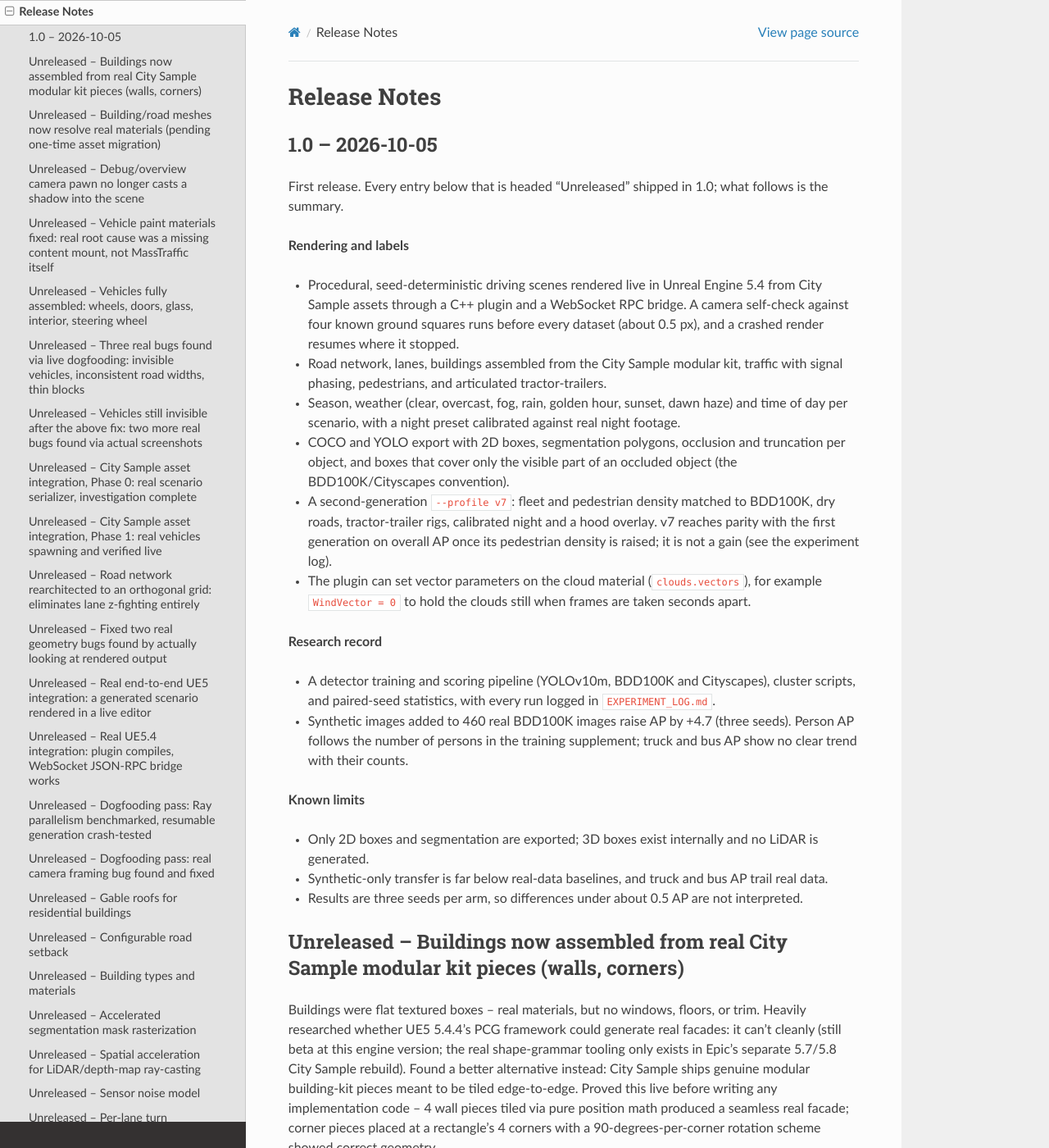
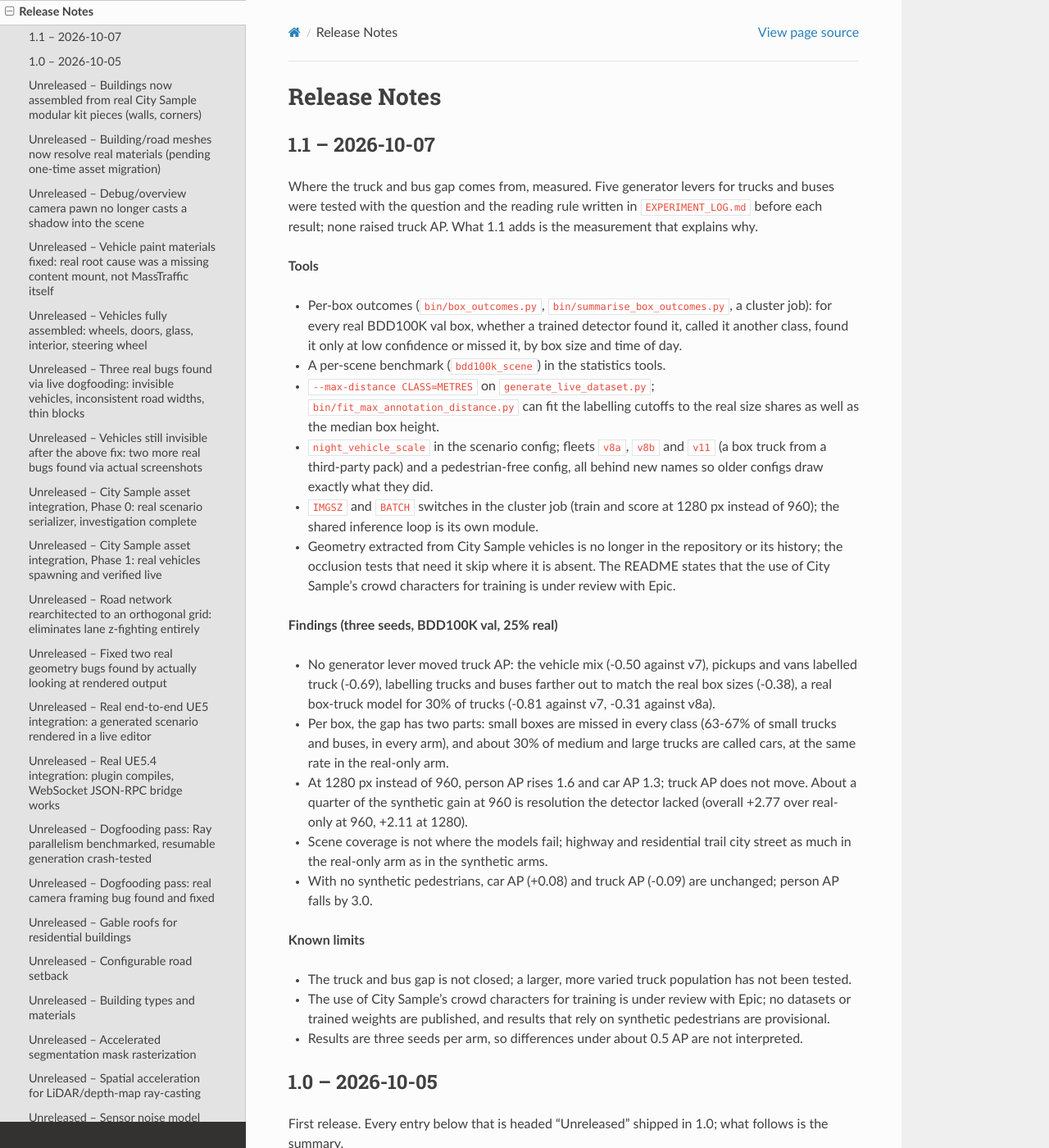
Before and after one commit to evanpetersen919/VantageCV-V2, a Sphinx documentation site: the page built from docs/release_notes.rst, in a window 1280 px wide and 1400 px high. Shown: the whole window at 82% size. Built offline with Sphinx 7.4.7 and the Read the Docs theme 3.1.0, drawn with Linux system fonts in a browser that asks for light colours.

Commit message:
Release 1.1.0: bump the version (pyproject, docs, CITATION), add the 1.1 release notes; mesh tests skip the third-party box truck, which has a measured box but no render mesh

```diff
--- a/docs/conf.py
+++ b/docs/conf.py
@@ -16,7 +16,7 @@ sys.path.insert(0, os.path.abspath(".."))
 project = "Synthetic AV Dataset Generator"
 copyright = "2026, Evan Petersen"  # pylint: disable=redefined-builtin
 author = "Evan Petersen"
-release = "1.0.0"
+release = "1.1.0"
 
 extensions = [
     "sphinx.ext.autodoc",
--- a/docs/release_notes.rst
+++ b/docs/release_notes.rst
@@ -1,5 +1,51 @@
 Release Notes
 ==============
+
+1.1 -- 2026-10-07
+-----------------
+
+Where the truck and bus gap comes from, measured. Five generator levers for trucks and buses were tested
+with the question and the reading rule written in ``EXPERIMENT_LOG.md`` before each result; none raised
+truck AP. What 1.1 adds is the measurement that explains why.
+
+**Tools**
+
+- Per-box outcomes (``bin/box_outcomes.py``, ``bin/summarise_box_outcomes.py``, a cluster job): for every
+  real BDD100K val box, whether a trained detector found it, called it another class, found it only at
+  low confidence or missed it, by box size and time of day.
+- A per-scene benchmark (``bdd100k_scene``) in the statistics tools.
+- ``--max-distance CLASS=METRES`` on ``generate_live_dataset.py``; ``bin/fit_max_annotation_distance.py``
+  can fit the labelling cutoffs to the real size shares as well as the median box height.
+- ``night_vehicle_scale`` in the scenario config; fleets ``v8a``, ``v8b`` and ``v11`` (a box truck from a
+  third-party pack) and a pedestrian-free config, all behind new names so older configs draw exactly what
+  they did.
+- ``IMGSZ`` and ``BATCH`` switches in the cluster job (train and score at 1280 px instead of 960); the
+  shared inference loop is its own module.
+- Geometry extracted from City Sample vehicles is no longer in the repository or its history; the
+  occlusion tests that need it skip where it is absent. The README states that the use of City Sample's
+  crowd characters for training is under review with Epic.
+
+**Findings (three seeds, BDD100K val, 25% real)**
+
+- No generator lever moved truck AP: the vehicle mix (-0.50 against v7), pickups and vans labelled truck
+  (-0.69), labelling trucks and buses farther out to match the real box sizes (-0.38), a real box-truck
+  model for 30% of trucks (-0.81 against v7, -0.31 against v8a).
+- Per box, the gap has two parts: small boxes are missed in every class (63-67% of small trucks and buses,
+  in every arm), and about 30% of medium and large trucks are called cars, at the same rate in the
+  real-only arm.
+- At 1280 px instead of 960, person AP rises 1.6 and car AP 1.3; truck AP does not move. About a quarter
+  of the synthetic gain at 960 is resolution the detector lacked (overall +2.77 over real-only at 960,
+  +2.11 at 1280).
+- Scene coverage is not where the models fail; highway and residential trail city street as much in the
+  real-only arm as in the synthetic arms.
+- With no synthetic pedestrians, car AP (+0.08) and truck AP (-0.09) are unchanged; person AP falls by 3.0.
+
+**Known limits**
+
+- The truck and bus gap is not closed; a larger, more varied truck population has not been tested.
+- The use of City Sample's crowd characters for training is under review with Epic; no datasets or trained
+  weights are published, and results that rely on synthetic pedestrians are provisional.
+- Results are three seeds per arm, so differences under about 0.5 AP are not interpreted.
 
 1.0 -- 2026-10-05
 -----------------
--- a/pyproject.toml
+++ b/pyproject.toml
@@ -1,6 +1,6 @@
 [tool.poetry]
 name = "synthetic-av-dataset-gen"
-version = "1.0.0"
+version = "1.1.0"
 description = "Professional procedural synthetic AV perception dataset generator"
 authors = ["Evan Petersen <evanpetersen919@gmail.com>"]
 readme = "README.md"
```
Also changed, not shown: docs/images/social_preview.jpg (added), 3 other files.
